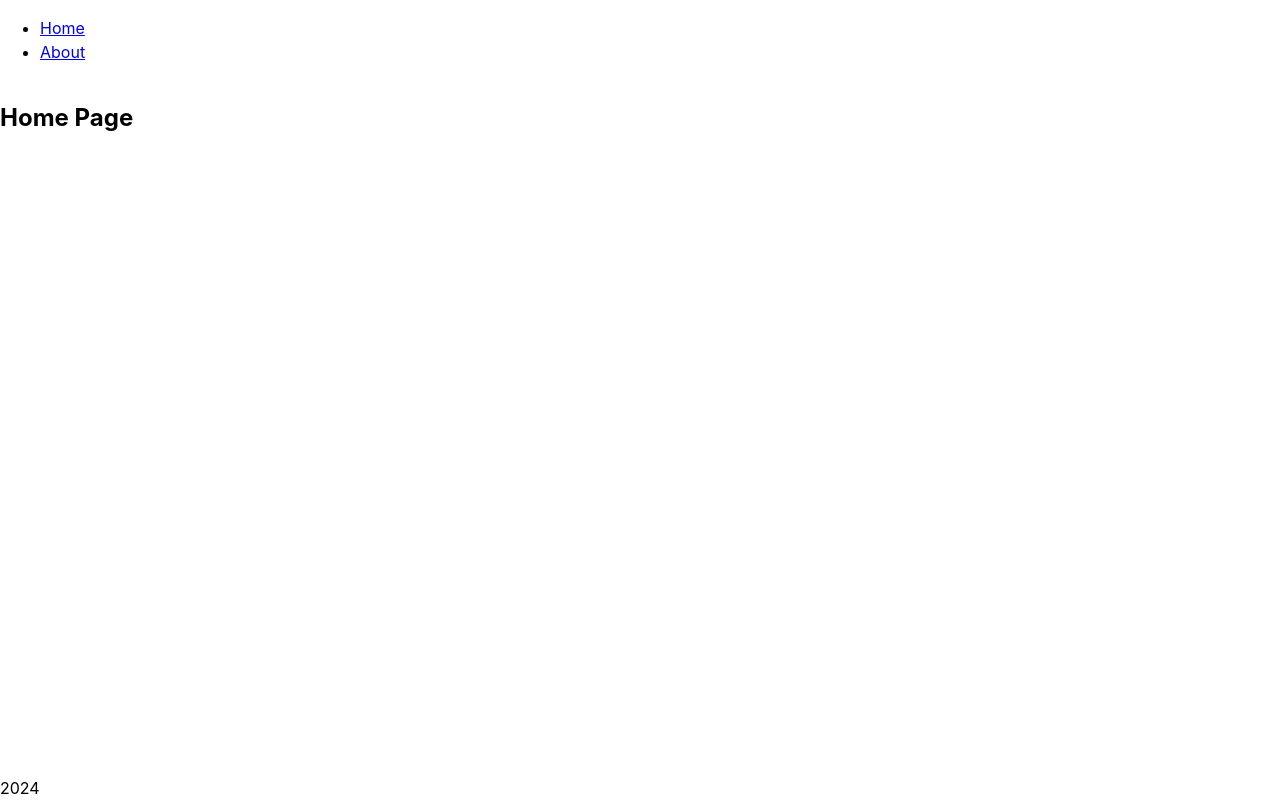
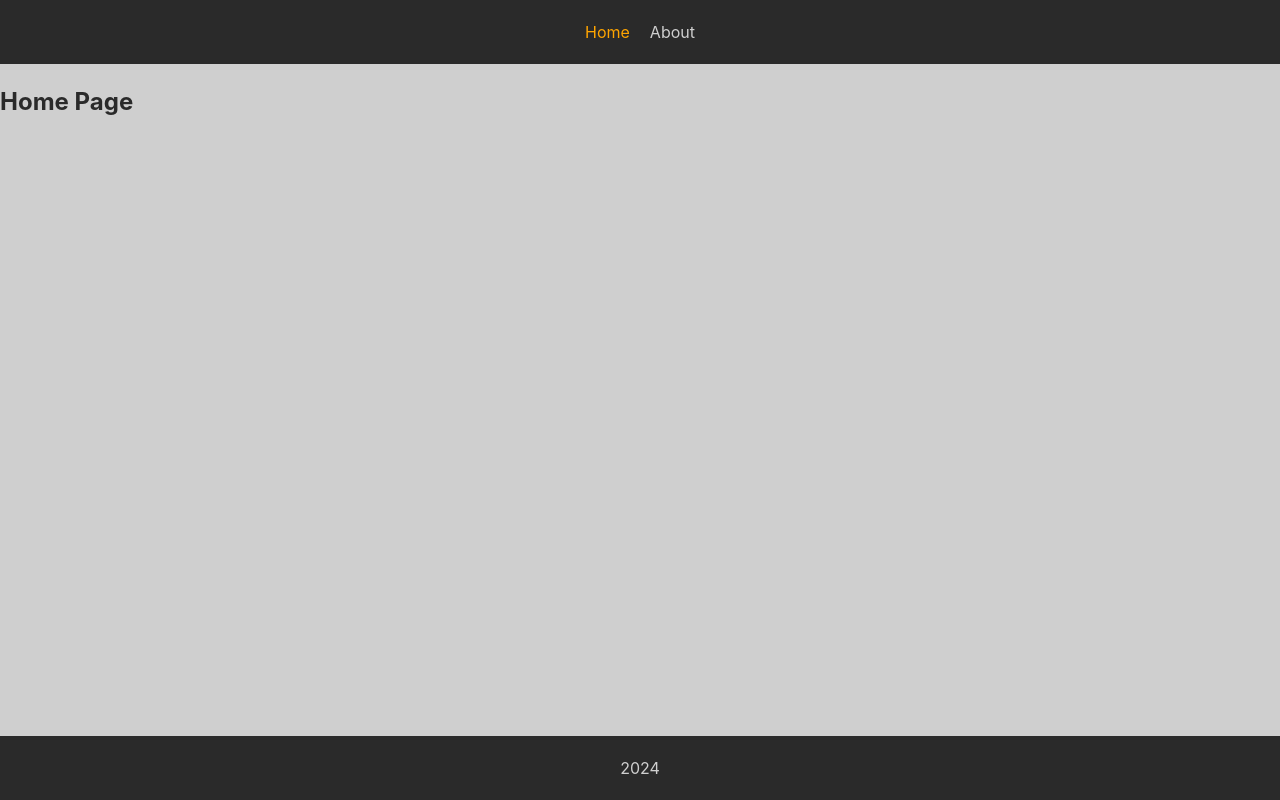
Before and after one commit to GinezisNWD/once-human-help, a React (Vite) app: page / in a window 1280 px wide. Built offline with nearby package versions, Linux system fonts and the light colour scheme.

Commit message:
feat: add Navbar component

```diff
--- /dev/null
+++ b/src/components/UI/navbar/Navbar.module.css
@@ -0,0 +1,21 @@
+.menu {}
+
+.menu__list {
+  margin: 0;
+  padding: 0;
+  list-style-type: none;
+
+  display: flex;
+  gap: 20px;
+}
+
+.menu__item {}
+
+.menu__link {
+  color: inherit;
+  text-decoration: none;
+}
+
+.menu__link_active {
+  color: orange;
+}
--- /dev/null
+++ b/src/components/UI/navbar/Navbar.tsx
@@ -0,0 +1,37 @@
+import React from 'react'
+import classes from './Navbar.module.css'
+import { NavLink, NavLinkRenderProps } from 'react-router-dom'
+
+export function Navbar() {
+
+  const pages = [
+    {
+      to: '/',
+      page: 'Home',
+    },
+    {
+      to: '/about',
+      page: 'About',
+    }]
+
+  const setAcive = ({ isActive }: NavLinkRenderProps): string => {
+    return isActive ?
+      `${classes.menu__link} ${classes.menu__link_active}`
+      :
+      classes.menu__link
+  }
+
+  return (
+    <nav>
+      <ul className={classes.menu__list}>
+        {pages.map((page) => (
+          <li className={classes.menu__item}>
+            <NavLink to={page.to} className={setAcive}>{page.page}</NavLink>
+          </li>
+
+
+        ))}
+      </ul>
+    </nav>
+  )
+}
--- a/src/index.css
+++ b/src/index.css
@@ -1,7 +1,8 @@
 :root {
   font-family: Inter, system-ui, Avenir, Helvetica, Arial, sans-serif;
+  font-weight: 400;
+  font-size: 16px;
   line-height: 1.5;
-  font-weight: 400;
 
   font-synthesis: none;
   text-rendering: optimizeLegibility;
--- a/src/layouts/root-layout/RootLayout.module.css
+++ b/src/layouts/root-layout/RootLayout.module.css
@@ -6,10 +6,27 @@
   flex-direction: column;
 }
 
-.header {}
+.header {
+  padding: 20px 0;
+  display: flex;
+  justify-content: center;
+
+  color: #cfcfcf;
+  background-color: #2a2a2a;
+}
 
 .main {
   flex: 1 0 auto;
+
+  color: #2a2a2a;
+  background-color: #cfcfcf;
 }
 
-.footer {}
+.footer {
+  padding: 20px 0;
+  display: flex;
+  justify-content: center;
+
+  color: #cfcfcf;
+  background-color: #2a2a2a;
+}
--- a/src/layouts/root-layout/RootLayout.tsx
+++ b/src/layouts/root-layout/RootLayout.tsx
@@ -1,22 +1,13 @@
 import React from 'react'
 import classes from './RootLayout.module.css'
-import { NavLink } from 'react-router-dom'
 import { Outlet } from 'react-router-dom'
+import { Navbar } from '../../components/UI/navbar/Navbar'
 
 export function RootLayout() {
   return (
     <div className={classes.wrapper}>
       <header className={classes.header}>
-        <nav>
-          <ul>
-            <li>
-              <NavLink to='/'>Home</NavLink>
-            </li>
-            <li>
-              <NavLink to='/about'>About</NavLink>
-            </li>
-          </ul>
-        </nav>
+        <Navbar />
       </header>
       <main className={classes.main}>
         <Outlet />
```
